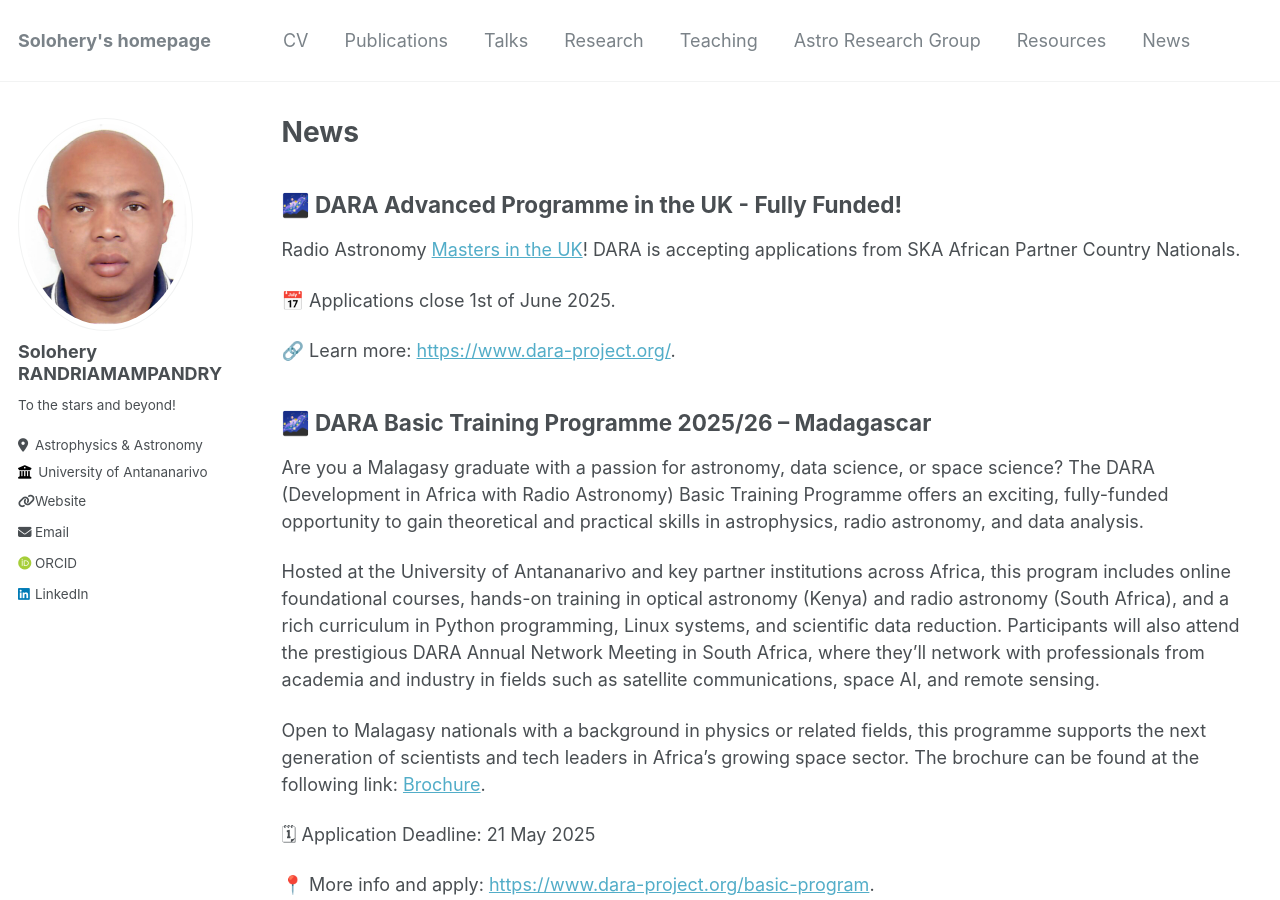
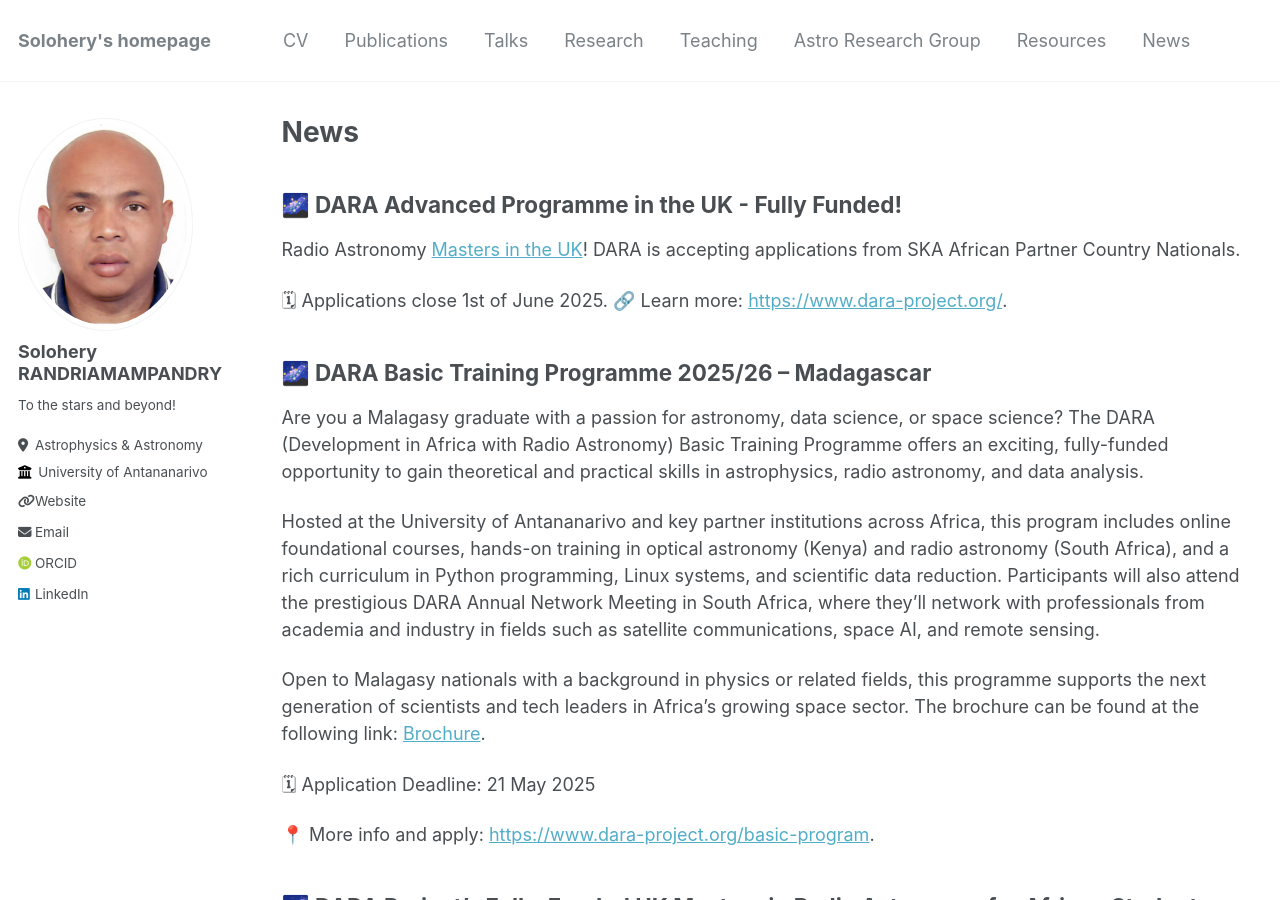
Before and after one commit to solohery-astro/solohery-astro.github.io, a Jekyll site: the page built from _pages/news.md, in a window 1280 px wide and 900 px high. Built offline with Jekyll 4.4.1, drawn with Linux system fonts in a browser that asks for light colours; some web fonts are replaced.

Commit message:
Update news.md

```diff
--- a/_pages/news.md
+++ b/_pages/news.md
@@ -8,8 +8,7 @@ author_profile: true
 ## 🌌 DARA Advanced Programme in the UK - Fully Funded!
 Radio Astronomy [Masters in the UK](https://drive.google.com/file/d/1pUTC3gyN60xVdc0UBoHXmhnM6TzPuqRb/view?usp=sharing){:target="_blank" rel="noopener noreferrer"}! DARA is accepting applications from SKA African Partner Country Nationals.
 
-📅 Applications close 1st of June 2025.
-
+🗓  Applications close 1st of June 2025.
 🔗 Learn more: [https://www.dara-project.org/](https://www.dara-project.org/){:target="_blank" rel="noopener noreferrer"}.
 
 ## 🌌 DARA Basic Training Programme 2025/26 – Madagascar
```
